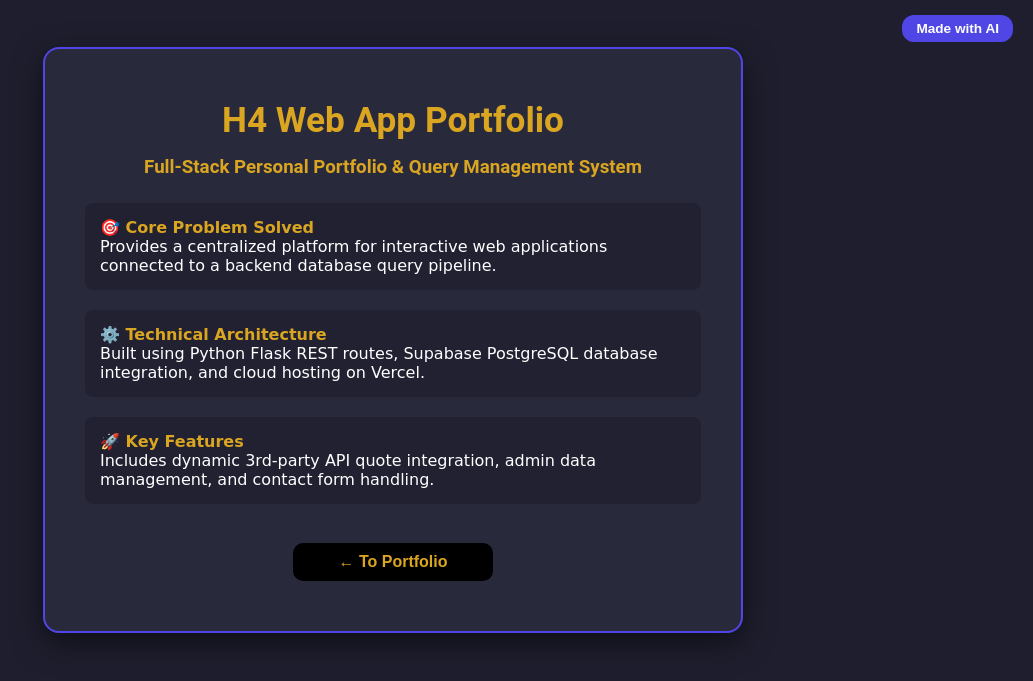
After one commit to Happymice45-dev/portfolio, a Flask app: page /poster in a window 1280 px wide. The commit adds this page. Shown: the top 681 px of the page, without its empty margins (247-1280 px from the left). Run offline with Flask 3, Linux system fonts and the light colour scheme; some libraries are stand-ins or nearby versions.

Commit message:
Finalizing

```diff
--- a/app.py
+++ b/app.py
@@ -2,6 +2,8 @@ import os
 from flask import Flask, render_template, request, redirect, url_for, flash
 from flask_sqlalchemy import SQLAlchemy
 from datetime import datetime
+import urllib.request
+import json
 
 
 app = Flask(__name__)
@@ -37,7 +39,21 @@ with app.app_context():
 
 @app.route('/')
 def home():
-    return render_template('index.html')
+    quote = "Code is like humor. When you have to explain it, it's bad."
+    author = "Cory House"
+    try:
+        req = urllib.request.Request( "https://dummyjson.com/quotes/random",
+        headers={'User-Agent': 'Mozilla/5.0'}
+        )
+        with urllib.request.urlopen(req, timeout=3) as response:
+            data = json.loads(response.read().decode('utf-8'))
+            quote = data.get('quote', quote)
+            author = data.get('author', author)
+
+    except Exception as e:
+        print("API fetch notice:", e)
+
+    return render_template('index.html', quote=quote, author=author)
 
 @app.route('/tribute')
 def tribute():
@@ -83,6 +99,35 @@ def contact_page():
 
     return render_template('contact.html')
 
+@app.route('/admin', methods=['GET', 'POST'])
+def admin_dashboard():
+    ADMIN_SECRET_PASSWORD = "rimurusolos"
+    if request.method == 'POST':
+        entered_password = request.form.get('admin_password')
+        if entered_password == ADMIN_SECRET_PASSWORD:
+            all_queries = Query.query.order_by(Query.date_submitted.desc()).all()
+            return render_template('admin.html', queries=all_queries)
+        else:
+            flash('Access Denied: Incorrect admin password!', 'error')
+            return redirect(url_for('home'))
+
+    return render_template('admin_login.html')
+
+@app.route('/admin/delete/<int:id>' , methods=['POST'])
+def delete_query(id):
+    query_to_delete = Query.query.get_or_404(id)
+    try:
+        db.session.delete(query_to_delete)
+        db.session.commit()
+        flash('Query deleted successfully!', 'success')
+    except Exception as e:
+        db.session.rollback()
+        flash('Failed to delete query.', 'error')
+    return redirect(url_for('admin_dashboard'))
+
+@app.route('/poster')
+def poster():
+    return render_template('poster.html')
 
 if __name__ == '__main__':
     app.run(debug=True)
--- a/static/style.css
+++ b/static/style.css
@@ -1,3 +1,9 @@
+* {
+    box-sizing: border-box;
+    margin: 0;
+    padding: 0;
+}
+
 html{
     scroll-behavior: smooth;
 }
@@ -40,6 +46,13 @@ body{
     font-family: roboto, sans-serif;
 }
 
+html, body {
+    width: 100%;
+    background-color: #1e1e2e;
+    overflow-x: hidden;
+    color: white;
+}
+
 .right-section .about-btn .projects-btn .contact-btn{
     background-color: white;
     color: #1e1e2e;
--- /dev/null
+++ b/templates/poster.html
@@ -0,0 +1,114 @@
+<!DOCTYPE html>
+<html lang="en">
+<head>
+    <meta charset="UTF-8">
+    <title>Project Poster</title>
+    <link rel="stylesheet" href="{{ url_for('static', filename='style.css') }}">
+    <style>
+        .poster-wrapper {
+            min-height: 85vh;
+            display: flex;
+            align-items: center;
+            justify-content: center;
+            padding: 40px 20px;
+        }
+
+        .poster-card {
+            background: rgba(42, 42, 62, 0.95);
+            padding: 50px 40px;
+            border-radius: 16px;
+            border: 2px solid #4f46e5;
+            max-width: 700px;
+            width: 100%;
+            text-align: center;
+            box-shadow: 0 10px 30px rgba(0, 0, 0, 0.5);
+        }
+
+        .poster-card h1 {
+            color: goldenrod;
+            font-size: 2.2em;
+            margin-bottom: 15px;
+        }
+
+        .poster-card h3 {
+           color: goldenrod;
+            margin-bottom: 25px;
+        }
+
+        .poster-section {
+            margin: 20px 0;
+            text-align: left;
+            background: rgba(30, 30, 46, 0.7);
+            padding: 15px;
+            border-radius: 8px;
+            font-family: Apple Chancery, cursive;
+            font-weight: none;
+        }
+
+        .poster-section h4 {
+            color: goldenrod;
+            margin-top: 0;
+        }
+
+        a{
+            display: inline-block;
+            margin-top: 20px;
+            text-decoration: none;
+            color: goldenrod;
+            font-weight: bold;
+            font-size: 16px;
+            font-family: arial, sans-serif;
+            display: block;
+            text-align: center;
+            background-color: #000;
+            padding: 10px;
+            margin: auto;
+            border-radius: 10px;
+            width: 200px;
+        }
+
+        .AI-WM {
+            position: absolute;
+            top: 15px;
+            right: 20px;
+            width: auto;
+            display: inline-block;
+            background-color: #4f46e5;
+            color: white;
+            padding: 6px 14px;
+            border-radius: 12px;
+            font-size: 0.85em;
+            font-weight: bold;
+        }
+    </style>
+</head>
+<body>
+    <div class="poster-wrapper">
+        <div class="poster-card">
+            <a class="AI-WM" href="https://www.example.com" target="_blank">Made with AI</a >
+
+
+            <h1>H4 Web App Portfolio</h1>
+            <h3>Full-Stack Personal Portfolio & Query Management System</h3>
+
+            <div class="poster-section">
+                <h4>🎯 Core Problem Solved</h4>
+                <p>Provides a centralized platform for interactive web applications connected to a backend database query pipeline.</p>
+            </div>
+
+            <div class="poster-section">
+                <h4>⚙️ Technical Architecture</h4>
+                <p>Built using Python Flask REST routes, Supabase PostgreSQL database integration, and cloud hosting on Vercel.</p>
+            </div>
+
+            <div class="poster-section">
+                <h4>🚀 Key Features</h4>
+                <p>Includes dynamic 3rd-party API quote integration, admin data management, and contact form handling.</p>
+            </div>
+
+            <br>
+            <a href="{{ url_for('home') }}">← To Portfolio</a>
+        </div>
+    </div>
+</body>
+</html>
```
Also changed, not shown: other parts of static/style.css (+80 -7 lines), templates/admin.html (added, +167 -0 lines), templates/admin_login.html (added, +74 -0 lines), templates/index.html (+23 -3 lines).
